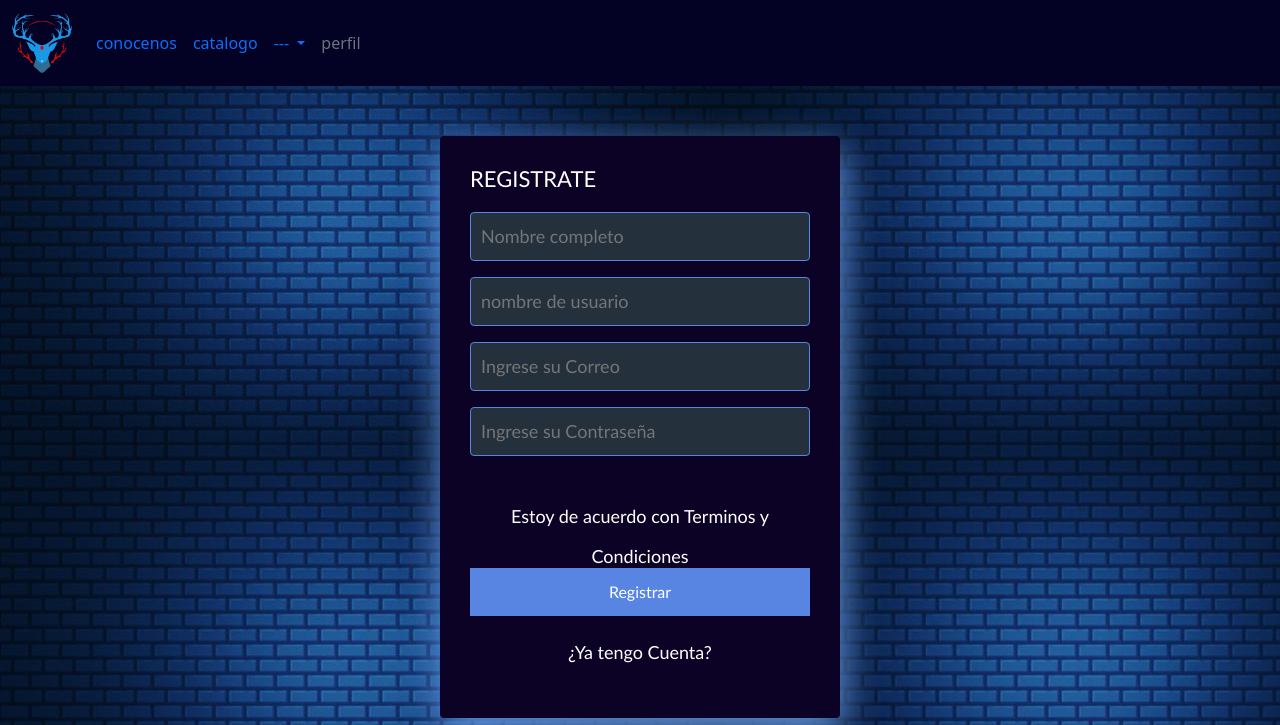
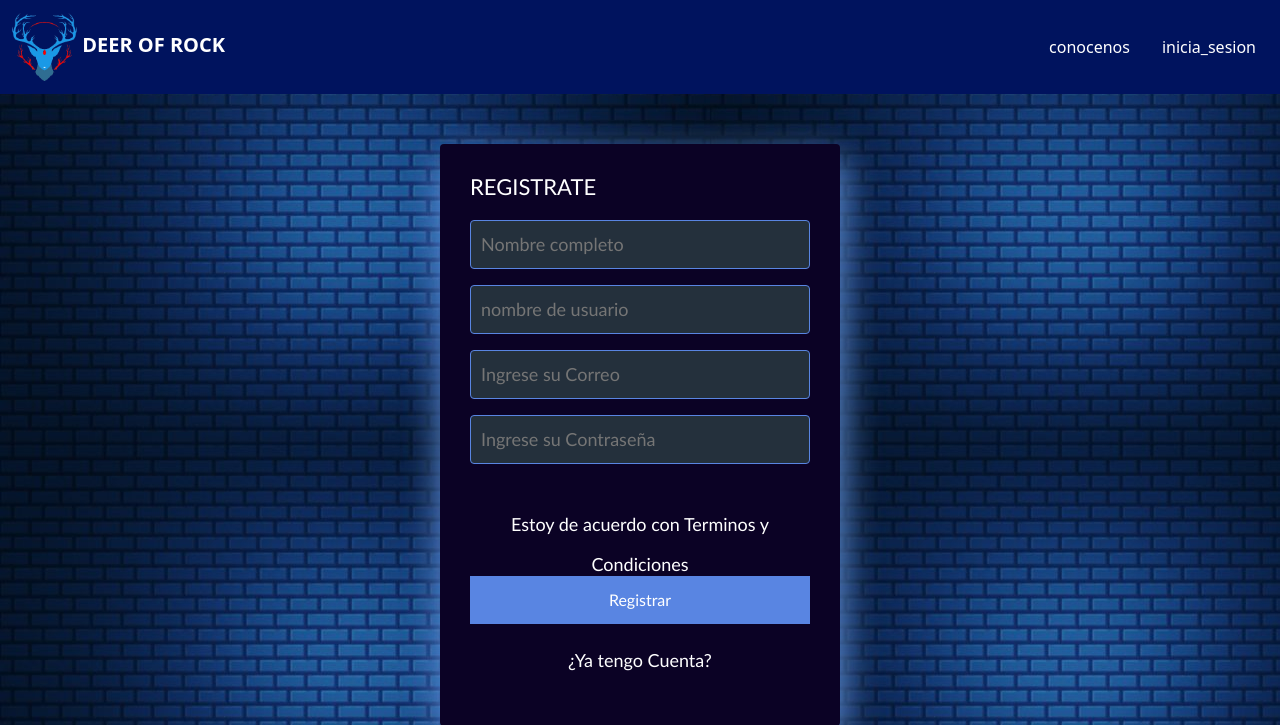
Before and after one commit to BlackHydreigon/DEER-OF-ROCK, a PHP site: page /vista/registro.php in a window 1280 px wide. Shown: the top 725 px of the page. Run offline with PHP 8.4, Linux system fonts and the light colour scheme.

Commit message:
se empezo a mejorar el forndend

```diff
--- a/controlador/menuadmin.php
+++ b/controlador/menuadmin.php
@@ -34,11 +34,11 @@
       </li>
 
       <li class="nav-item">
-        <a href="" class="nav-link active">conocenos</a>
+        <a href="" class="nav-link active">agregar_producto</a>
       </li>
 
       <li class="nav-item">
-        <a href="../../PROYECTO CON CRUD/controlador/cerrar_sesion.php" class="nav-link active">cerrar_sesion</a>
+        <a href="../../PROYECTO CON CRUD/modelo/cerrar_sesion.php" class="nav-link active">cerrar_sesion</a>
       </li>
     </ul>
 
--- a/index.php
+++ b/index.php
@@ -11,9 +11,9 @@
     <body>
     <header>
 
-<div class="navbar navbar-expand-lg navbar-dark bg-dark">
+<div class="navbar navbar-expand-lg navbar-dark " style="background-color:#00135e;">
   <div class="container">
-    <a href="#" class="navbar-brand">
+    <a href="index.php" class="navbar-brand">
       <img src="MEDIA/IMAGENES/nlogo.png" width="65px" height="68px">
        <strong>DEER OF  ROCK</strong>
     </a>
--- a/vista/registro.php
+++ b/vista/registro.php
@@ -22,45 +22,47 @@
   <title>REGISTRATE</title>
 </head>
 <body >
-            <!--inicia el header con bootstrap-->
-            <nav class="navbar navbar-expand-lg " style="background-color: rgb(3, 1, 36);">
-              <div class="container-fluid">
-                  <a class="navbar-brand" href="../index.php">
-                      <img src="../MEDIA/IMAGENES/nlogo.png" alt="" width="60" height="60">
+<header>
+
+<div class="navbar navbar-expand-lg navbar-dark " style="background-color:#00135e;">
+
+  <div class="container">
+    <a href="../index.php" class="navbar-brand">
+      <img src="../MEDIA/IMAGENES/nlogo.png" width="65px" height="68px">
+       <strong>DEER OF  ROCK</strong>
     </a>
 
-                <button class="navbar-toggler" type="button" data-bs-toggle="collapse" data-bs-target="#navbarSupportedContent" aria-controls="navbarSupportedContent" aria-expanded="false" aria-label="Toggle navigation">
+    <button class="navbar-toggler" type="button" data-bs-toggle="collapse"
+    data-bs-target="#navbarHeader" aria-controls="navbarHeader"
+    aria-expanded="false" aria-label="Toggle navigation">
       <span class="navbar-toggler-icon"></span>
     </button>
-                <div class="collapse navbar-collapse" id="navbarSupportedContent">
-                  <ul class="navbar-nav me-auto mb-2 mb-lg-0">
+  </div>
+
+  <div class="collapse navbar-collapse" id="navbarHeader">
+    <ul class="navbar-nav me-auto mb2 mb-lg-0">
       <li class="nav-item">
-                      <a class="nav-link active" aria-current="page" href="proyectos.php">conocenos</a>
+        <a href="conocenos.php" class="nav-link active">conocenos</a>
       </li>
+
       <li class="nav-item">
-                      <a class="nav-link" href="catalogo.php">catalogo</a>
+        <a href="" class="nav-link active"></a>
       </li>
-                    <li class="nav-item dropdown">
-                      <a class="nav-link dropdown-toggle" href="#" id="navbarDropdown" role="button" data-bs-toggle="dropdown" aria-expanded="false">
-                        ---
-                      </a>
-                      <ul class="dropdown-menu" aria-labelledby="navbarDropdown">
-                        <li><a class="dropdown-item" href="registro.php">registrarse</a></li>
-                        <li><a class="dropdown-item" href="login.php">inicio de sesion</a></li>
-                        <li><hr class="dropdown-divider"></li>
-                        <li><a class="dropdown-item" href="#"></a></li>
-                      </ul>
+
+      <li class="nav-item">
+        <a href="login.php" class="nav-link active">inicia_sesion</a>
+
+
       </li>
-                    <li class="nav-item">
-                      <a class="nav-link disabled" href="#" tabindex="-1" aria-disabled="true">perfil</a>
-                    </li>
-                  </ul>
+      <a href="" class="nav-link active"></a>
+
   </div>
+
+
+
 </div>
-            </nav>
 
-       </header>
-       <!--aqui finaliza el header con bootstrap-->
+</header>       <!--aqui finaliza el header con bootstrap-->
 
   <section class="form-register">
     <h4>REGISTRATE</h4>
```
Also changed, not shown: controlador/menuusuario.php (+0 -40 lines), vista/catalogo.php (+5 -4 lines), vista/conocenos.php (renamed from vista/proyectos.php, +25 -29 lines), vista/login.php (+26 -28 lines). Lines whose indentation alone changed are shown as unchanged.
